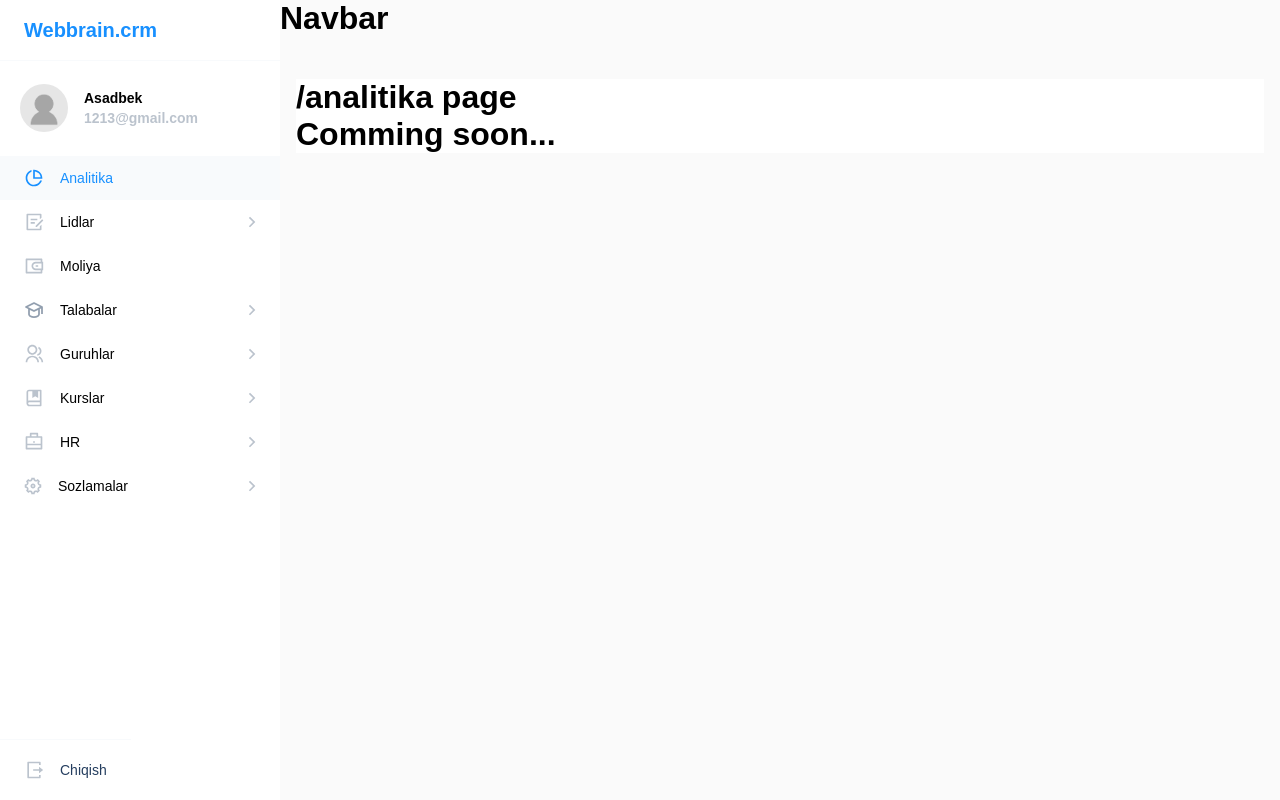
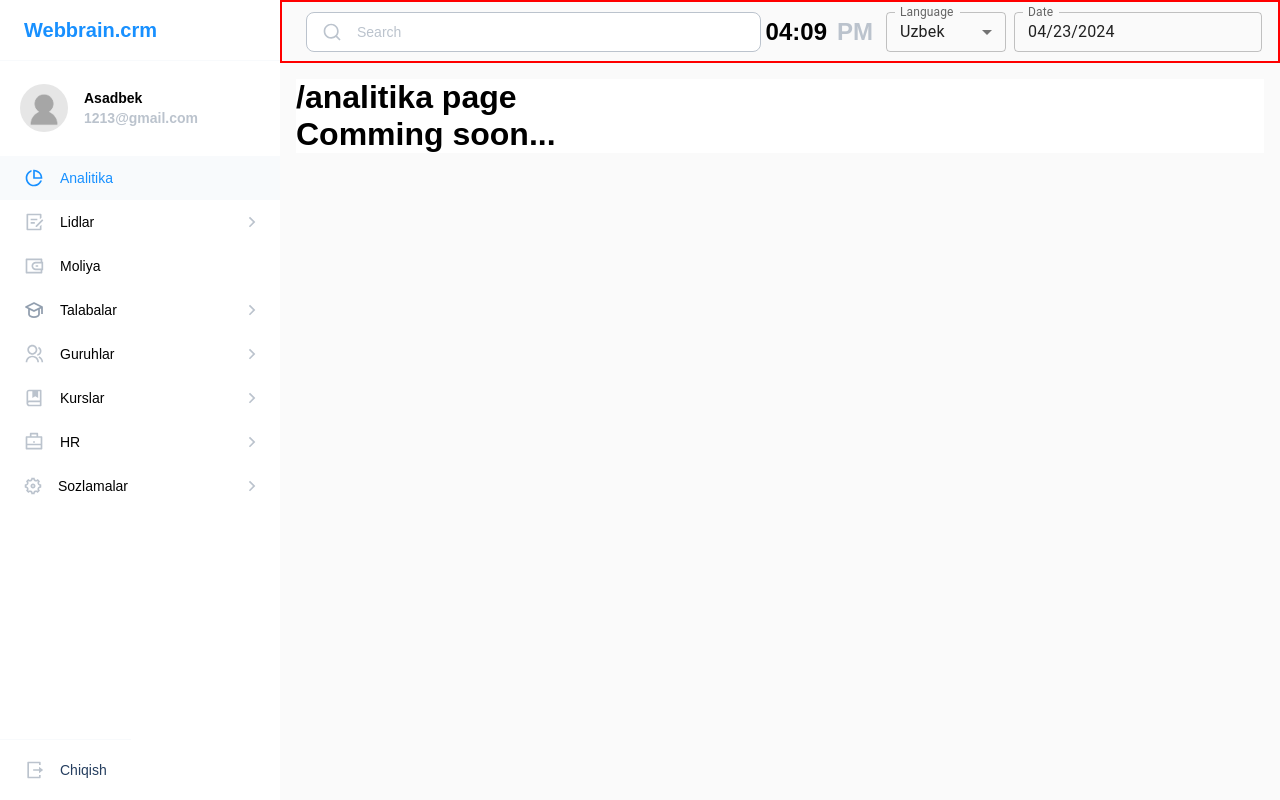
Before and after one commit to AzimovAsadbek/crm-project, a React (Vite) app: page /analitika in a window 1280 px wide. Built offline with nearby package versions, Linux system fonts and the light colour scheme.

Commit message:
navbar finished

```diff
--- /dev/null
+++ b/src/components/Navbar/DateTimePiccer.jsx
@@ -0,0 +1,20 @@
+import React from "react";
+import { LocalizationProvider } from "@mui/x-date-pickers";
+import { AdapterMoment } from "@mui/x-date-pickers/AdapterMoment";
+import { DatePicker } from "@mui/x-date-pickers/DatePicker";
+import moment from "moment";
+
+const DateTimePiccer = () => {
+  return (
+    <LocalizationProvider dateAdapter={AdapterMoment}>
+      <DatePicker
+        label="Date"
+        defaultValue={moment()}
+        views={["year", "month", "day"]}
+        slotProps={{ textField: { size: "small" } }}
+      />
+    </LocalizationProvider>
+  );
+};
+
+export default DateTimePiccer;
--- /dev/null
+++ b/src/components/Navbar/Select.jsx
@@ -0,0 +1,33 @@
+import { FormControl, InputLabel, MenuItem, Select } from "@mui/material";
+import { useState } from "react";
+
+const GenericSelect = () => {
+  const [lang, setLang] = useState("uzbek");
+
+  const handleChange = (event) => {
+    setLang(event.target.value);
+  };
+
+  return (
+    <FormControl
+      fullWidth
+      sx={{ m: 1, maxWidth: 120, width: 150 }}
+      size="small"
+    >
+      <InputLabel id="demo-simple-select-label">Language</InputLabel>
+      <Select
+        labelId="demo-simple-select-label"
+        id="demo-simple-select"
+        value={lang}
+        label="Language"
+        onChange={handleChange}
+      >
+        <MenuItem value={"uzbek"}>Uzbek</MenuItem>
+        <MenuItem value={"english"}>English</MenuItem>
+        <MenuItem value={"russion"}>Russion</MenuItem>
+      </Select>
+    </FormControl>
+  );
+};
+
+export default GenericSelect;
--- /dev/null
+++ b/src/components/Navbar/Time.jsx
@@ -0,0 +1,97 @@
+import React, { useEffect, useState } from "react";
+import { Section, Timer } from "./style";
+
+const Time = () => {
+  const [date, setDate] = useState({ hour: "", minute: "", status: "" });
+  const GetSeconds = () => {
+    const timer = setInterval(() => {
+      const date = new Date();
+      let hour = date.getHours();
+      let minute = date.getMinutes();
+
+      if (hour > 12) {
+        hour -= 12;
+        setDate((d) => {
+          return { ...d, status: "PM" };
+        });
+      } else
+        setDate((d) => {
+          return { ...d, status: "AM" };
+        });
+
+      if (hour < 10) hour = "0" + hour;
+
+      if (minute < 10) minute = "0" + minute;
+      setDate((d) => {
+        return { ...d, hour, minute };
+      });
+    }, 1000);
+    return () => clearInterval(timer);
+  };
+
+  useEffect(() => {
+    GetSeconds();
+  }, []);
+
+  return (
+    <Section>
+      <Timer>
+        {date.hour}:{date.minute}
+      </Timer>
+      <Timer status="true">PM</Timer>
+    </Section>
+  );
+};
+
+export default Time;
+
+// import React, { useEffect, useState } from "react";
+// import { Section, Timer } from "./style";
+
+// const Time = () => {
+//   const [date, setDate] = useState({ hour: "", minute: "", status: "" });
+
+//   const formatTime = (time) => {
+//     if (time < 10) return "0" + time;
+//     return time;
+//   };
+
+//   const GetSeconds = () => {
+//     const currentDate = new Date();
+//     let hour = currentDate.getHours();
+//     let minute = currentDate.getMinutes();
+
+//     if (hour > 12) {
+//       hour -= 12;
+//       setDate({
+//         hour: formatTime(hour),
+//         minute: formatTime(minute),
+//         status: "PM",
+//       });
+//     } else {
+//       setDate({
+//         hour: formatTime(hour),
+//         minute: formatTime(minute),
+//         status: "AM",
+//       });
+//     }
+
+//     setTimeout(GetSeconds, 1000); // To'xtatish qo'shilgan
+//   };
+
+//   useEffect(() => {
+//     GetSeconds(); // setInterval o'rniga GetSeconds ishlatilgan
+//     return () => clearInterval(); // Intervalni to'xtatish qo'shilgan
+//   }, []);
+
+//   return (
+//     <Section>
+//       <Timer>
+//         {date.hour}:{date.minute}
+//       </Timer>
+//       <Timer status={date.status}>{date.status}</Timer>
+//     </Section>
+//   );
+// };
+
+// export default Time;
--- a/src/components/Navbar/index.jsx
+++ b/src/components/Navbar/index.jsx
@@ -1,10 +1,21 @@
 import React from "react";
-import { Container } from "./style";
+import { Container, Input, InputWrapper, SearchIcon, Section } from "./style";
+import Time from "./Time";
+import GenericSelect from "./Select";
+import DateTimePiccer from "./DateTimePiccer";
 
 const Navbar = () => {
   return (
     <Container>
-      <h1>Navbar</h1>
+      <InputWrapper>
+        <SearchIcon />
+        <Input placeholder="Search" />
+      </InputWrapper>
+      <Section>
+        <Time />
+        <GenericSelect />
+        <DateTimePiccer />
+      </Section>
     </Container>
   );
 };
--- a/src/components/Navbar/style.js
+++ b/src/components/Navbar/style.js
@@ -1,7 +1,69 @@
 import styled from "styled-components";
+import search from "../../assets/icons/search.svg?react";
 
 const Container = styled.div`
+  display: flex;
+  align-items: center;
+  justify-content: space-between;
+
+  border: 2px solid red;
   height: 63px;
+
+  padding: 0 16px 0 24px;
 `;
 
-export { Container };
+const InputWrapper = styled.div`
+  display: flex;
+  align-items: center;
+  flex: 1;
+  max-width: 500px;
+  width: fit-content;
+  height: 40px;
+
+  border: 1px solid var(--secondaryColor);
+  border-radius: 8px;
+  background-color: white;
+`;
+
+const Input = styled.input`
+  flex: 1;
+  outline: none;
+  border-radius: 8px;
+  height: 36px;
+
+  border: 0;
+
+  color: #bbc3cd;
+  font-weight: 500;
+  font-size: 14px;
+  line-height: 20px;
+
+  &::placeholder {
+    color: #bbc3cd;
+    font-weight: 500;
+    font-size: 14px;
+    line-height: 20px;
+  }
+`;
+
+const SearchIcon = styled(search)`
+  margin: 0 16px;
+`;
+
+// navbar right / time wrapper
+
+const Section = styled.div`
+  display: flex;
+  align-items: center;
+`;
+
+const Timer = styled.div`
+  color: ${({ status }) =>
+    status ? "var(--secondaryColor)" : "var(--primaryColor)"};
+  font-weight: 600;
+  font-size: 24px;
+  line-height: 32px;
+  padding: 5px;
+`;
+
+export { Container, InputWrapper, Input, SearchIcon, Section, Timer };
--- a/src/components/Sidebar/index.jsx
+++ b/src/components/Sidebar/index.jsx
@@ -101,6 +101,7 @@ const Sidebar = () => {
 
       <Body>
         <Navbar />
+
         <Wrapper>
           <Outlet />
         </Wrapper>
--- a/src/index.css
+++ b/src/index.css
@@ -1,5 +1,4 @@
-@import url("https://fonts.googleapis.com/css2?family=Montserrat:ital,wght@0,600;1,600&display=swap");
-
+@import url("https://fonts.googleapis.com/css2?family=Montserrat:ital,wght@0,100..900;1,100..900&display=swap");
 :root {
   --colorPrimary: #253e5f;
   --secondaryColor: #bbc3cd;
```
Also changed, not shown: package.json (+6 -1 lines), 1 other file (tests, documents, lock files or other folders).
